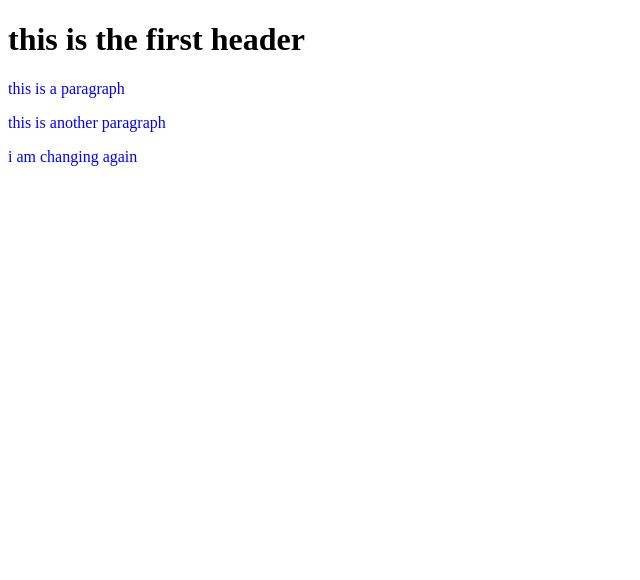
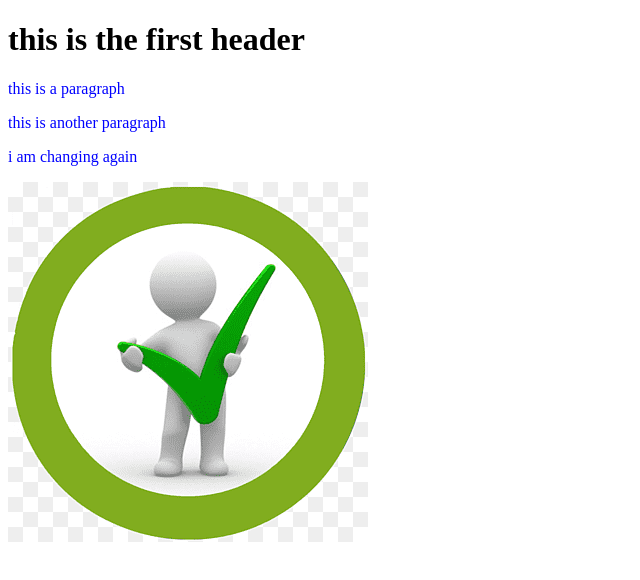
Before and after one commit to Mehedi-noob/my-second-repo, a plain HTML site: page index.html in a window 1280 px wide. Shown: the whole page, without its empty margins (0-640 px from the left). Drawn offline with Linux system fonts and the light colour scheme.

Commit message:
pic addition

```diff
--- a/index.html
+++ b/index.html
@@ -12,5 +12,6 @@
     <p>this is a paragraph</p>
     <p>this is another paragraph</p>
     <p>i am changing again</p>
+    <img src="advantages.png" alt="">
 </body>
 </html>
```
Also changed, not shown: 1 intro.jfif (added), advantages.png (added), introduction.webp (added), limitations.jpg (added).
